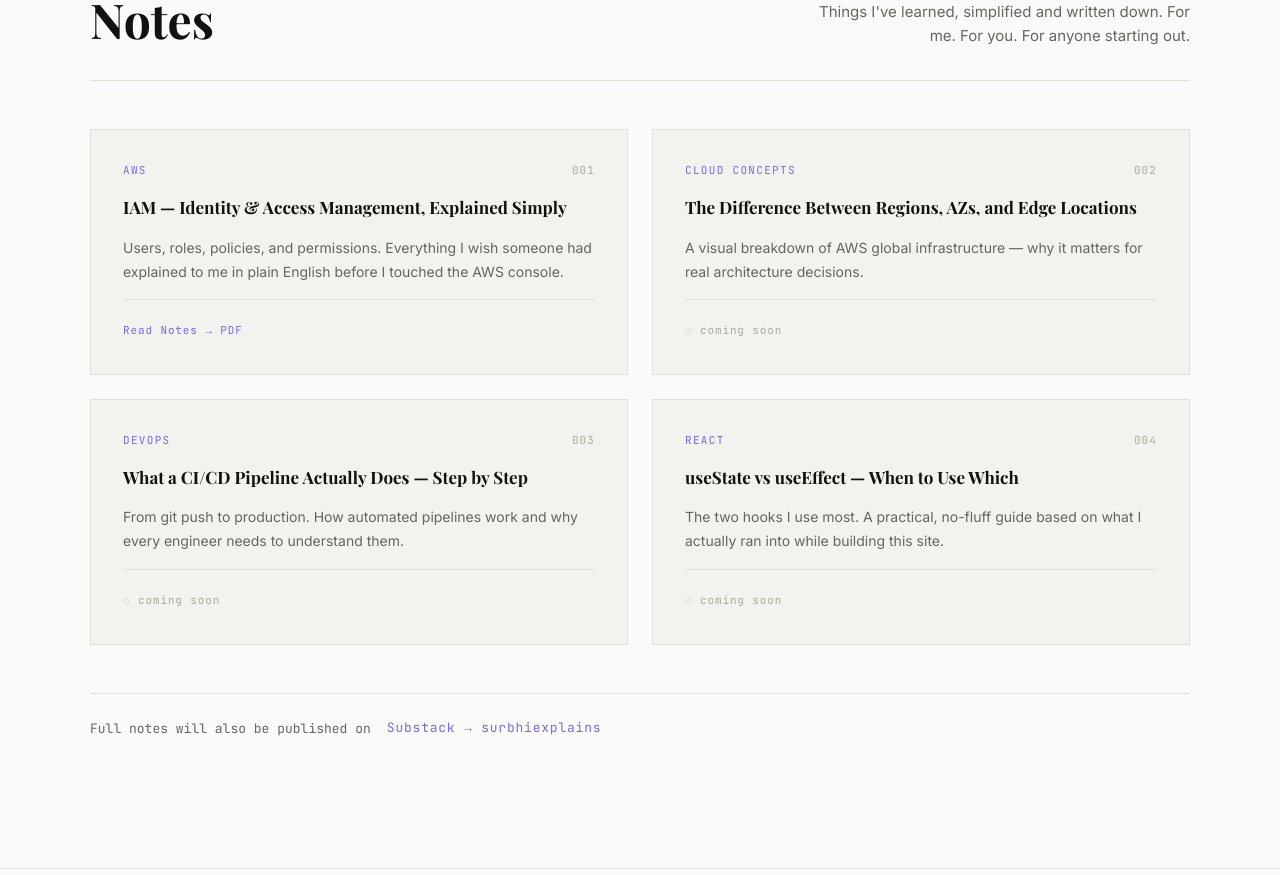
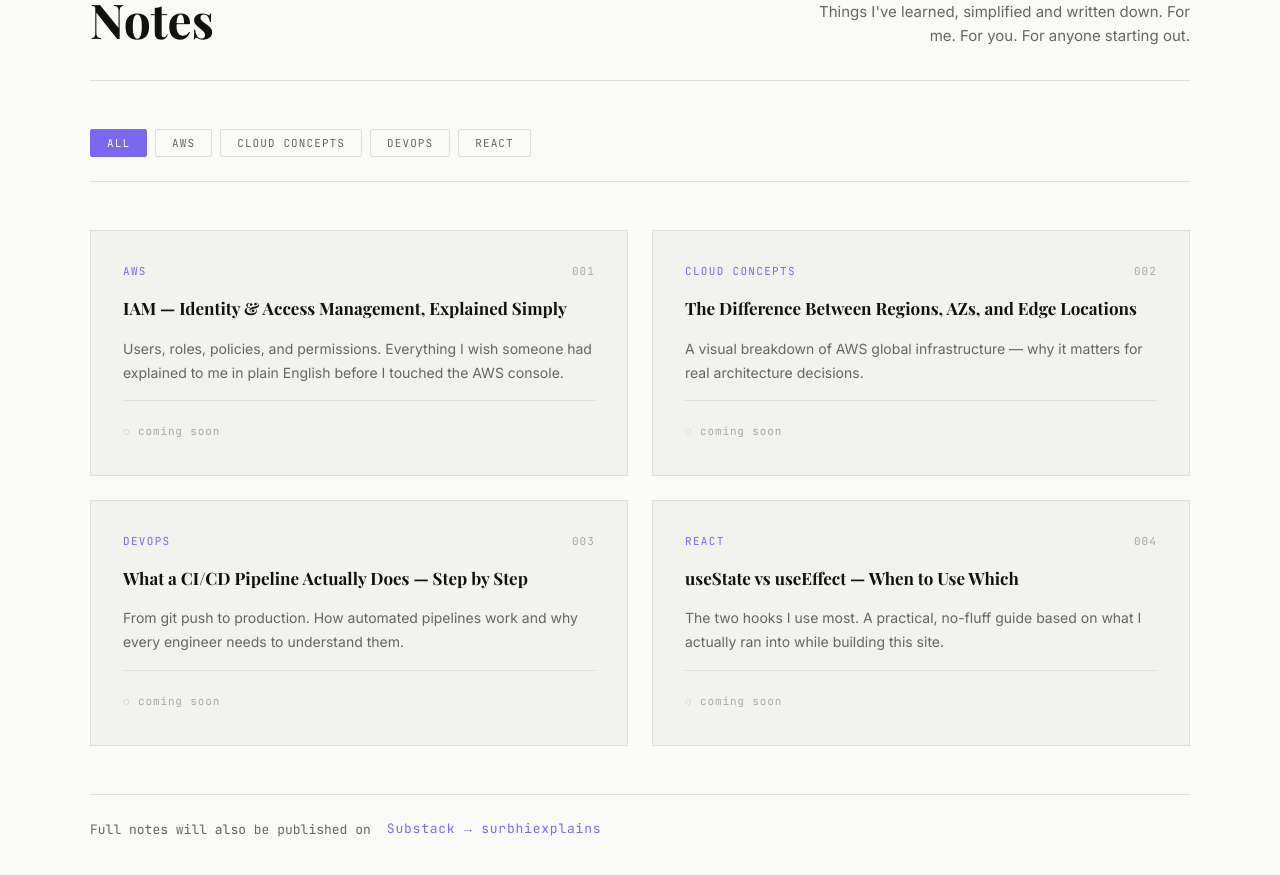
Before and after one commit to Code-Surbhi/SurbhiExplains, a React (Vite) app: page / in a window 1280 px wide. Shown: the part 5140-6015 px from the top of the page. Built offline with nearby package versions, Linux system fonts and the light colour scheme; a web font is replaced by a local one.

Commit message:
feat: add category filtering to notes section

```diff
--- a/src/components/Notes/Notes.css
+++ b/src/components/Notes/Notes.css
@@ -46,11 +46,62 @@
   line-height: 1.6;
 }
 
+/* --- FILTER BUTTONS --- */
+.notes__filters {
+  display: flex;
+  gap: var(--space-2);
+  flex-wrap: wrap;
+  padding-bottom: var(--space-4);
+  border-bottom: 1px solid var(--border);
+}
+
+.notes__filter-btn {
+  font-family: var(--font-mono);
+  font-size: var(--text-label);
+  letter-spacing: 0.1em;
+  text-transform: uppercase;
+  padding: 6px 16px;
+  border: 1px solid var(--border);
+  background: transparent;
+  color: var(--text-secondary);
+  cursor: pointer;
+  border-radius: 2px;
+  transition: all var(--transition-normal);
+}
+
+.notes__filter-btn:hover {
+  border-color: var(--accent-muted);
+  color: var(--text-primary);
+}
+
+.notes__filter-btn--active {
+  background: var(--accent);
+  border-color: var(--accent);
+  color: var(--bg-primary);
+}
+
+.notes__filter-btn--active:hover {
+  background: var(--accent-hover);
+  border-color: var(--accent-hover);
+  color: var(--bg-primary);
+}
+
 /* --- GRID --- */
 .notes__grid {
   display: grid;
   grid-template-columns: repeat(2, 1fr);
   gap: var(--space-4);
+  min-height: 200px;
+}
+
+/* --- EMPTY STATE --- */
+.notes__empty {
+  font-size: var(--text-small);
+  color: var(--text-disabled);
+  letter-spacing: 0.06em;
+  grid-column: 1 / -1;
+  padding: var(--space-8) 0;
+  text-align: center;
 }
 
 /* --- NOTE CARD --- */
@@ -129,6 +180,19 @@
   color: var(--text-disabled);
 }
 
+.note-card__link {
+  font-family: var(--font-mono);
+  font-size: var(--text-label);
+  letter-spacing: 0.08em;
+  color: var(--accent);
+  text-decoration: none;
+  transition: color var(--transition-fast);
+}
+
+.note-card__link:hover {
+  color: var(--accent-hover);
+}
+
 /* --- SUBSTACK CTA --- */
 .notes__substack {
   display: flex;
@@ -169,17 +233,9 @@
   .notes__description {
     text-align: left;
   }
+
+  .notes__substack {
+    flex-direction: column;
+    align-items: flex-start;
+  }
 }
-
-.note-card__link {
-  font-family: var(--font-mono);
-  font-size: var(--text-label);
-  letter-spacing: 0.08em;
-  color: var(--accent);
-  text-decoration: none;
-  transition: color var(--transition-fast);
-}
-
-.note-card__link:hover {
-  color: var(--accent-hover);
-}
--- a/src/components/Notes/Notes.jsx
+++ b/src/components/Notes/Notes.jsx
@@ -1,19 +1,18 @@
+import { useState } from "react";
 import "./Notes.css";
 import useScrollReveal from "../../hooks/useScrollReveal";
 
 const notes = [
   {
     id: "001",
-    status: "coming-soon",
     category: "AWS",
     title: "IAM — Identity & Access Management, Explained Simply",
     description:
       "Users, roles, policies, and permissions. Everything I wish someone had explained to me in plain English before I touched the AWS console.",
-    pdf: "/notes/Surbhi_Resume (1).pdf",
+    pdf: null,
   },
   {
     id: "002",
-    status: "coming-soon",
     category: "Cloud Concepts",
     title: "The Difference Between Regions, AZs, and Edge Locations",
     description:
@@ -22,7 +21,6 @@ const notes = [
   },
   {
     id: "003",
-    status: "coming-soon",
     category: "DevOps",
     title: "What a CI/CD Pipeline Actually Does — Step by Step",
     description:
@@ -31,7 +29,6 @@ const notes = [
   },
   {
     id: "004",
-    status: "coming-soon",
     category: "React",
     title: "useState vs useEffect — When to Use Which",
     description:
@@ -39,6 +36,9 @@ const notes = [
     pdf: null,
   },
 ];
+
+// Dynamically build category list from notes
+const allCategories = ["All", ...new Set(notes.map((n) => n.category))];
 
 function NoteCard({ note }) {
   return (
@@ -69,6 +69,12 @@ function NoteCard({ note }) {
 
 function Notes() {
   const [ref, isVisible] = useScrollReveal();
+  const [activeCategory, setActiveCategory] = useState("All");
+
+  const filtered =
+    activeCategory === "All"
+      ? notes
+      : notes.filter((n) => n.category === activeCategory);
 
   return (
     <section
@@ -88,10 +94,28 @@ function Notes() {
           </div>
         </div>
 
+        {/* Category Filter Buttons */}
+        <div className="notes__filters">
+          {allCategories.map((cat) => (
+            <button
+              key={cat}
+              className={`notes__filter-btn ${activeCategory === cat ? "notes__filter-btn--active" : ""}`}
+              onClick={() => setActiveCategory(cat)}
+            >
+              {cat}
+            </button>
+          ))}
+        </div>
+
+        {/* Notes Grid */}
         <div className="notes__grid">
-          {notes.map((note) => (
-            <NoteCard key={note.id} note={note} />
-          ))}
+          {filtered.length > 0 ? (
+            filtered.map((note) => <NoteCard key={note.id} note={note} />)
+          ) : (
+            <p className="notes__empty font-mono">
+              ◌ No notes in this category yet — coming soon.
+            </p>
+          )}
         </div>
 
         <div className="notes__substack">
```
